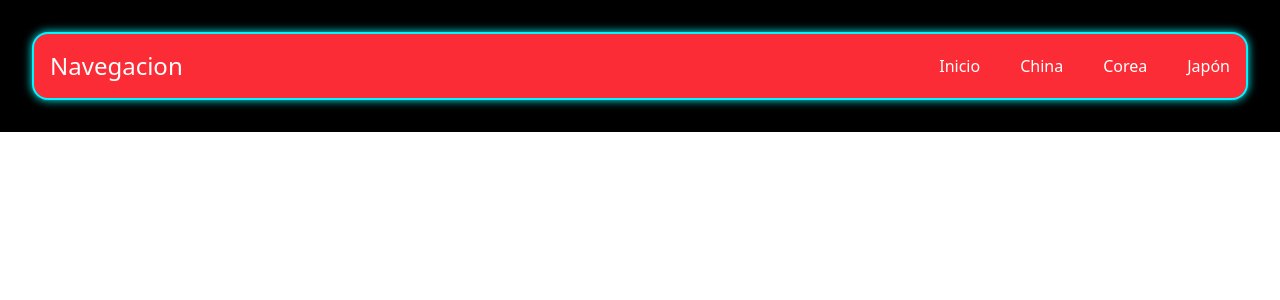
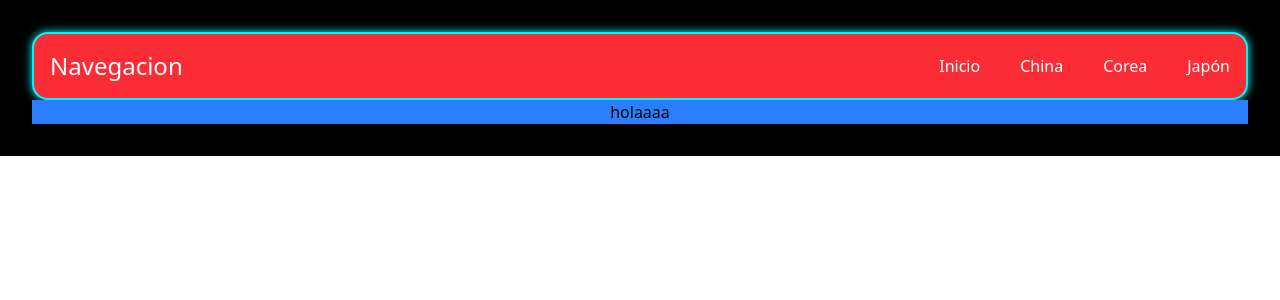
Before and after one commit to santiskrr/TorosWok, a React (Vite) app: page / in a window 1280 px wide. Shown: the top 300 px of the page. Built offline with nearby package versions, Linux system fonts and the light colour scheme.

Commit message:
pag home

```diff
--- a/src/pages/Home.jsx
+++ b/src/pages/Home.jsx
@@ -4,7 +4,7 @@ function Home() {
   return (
     <>
     <div className='bg-blue-500'>
-
+      holaaaa
     </div>
     </>
   );
```
